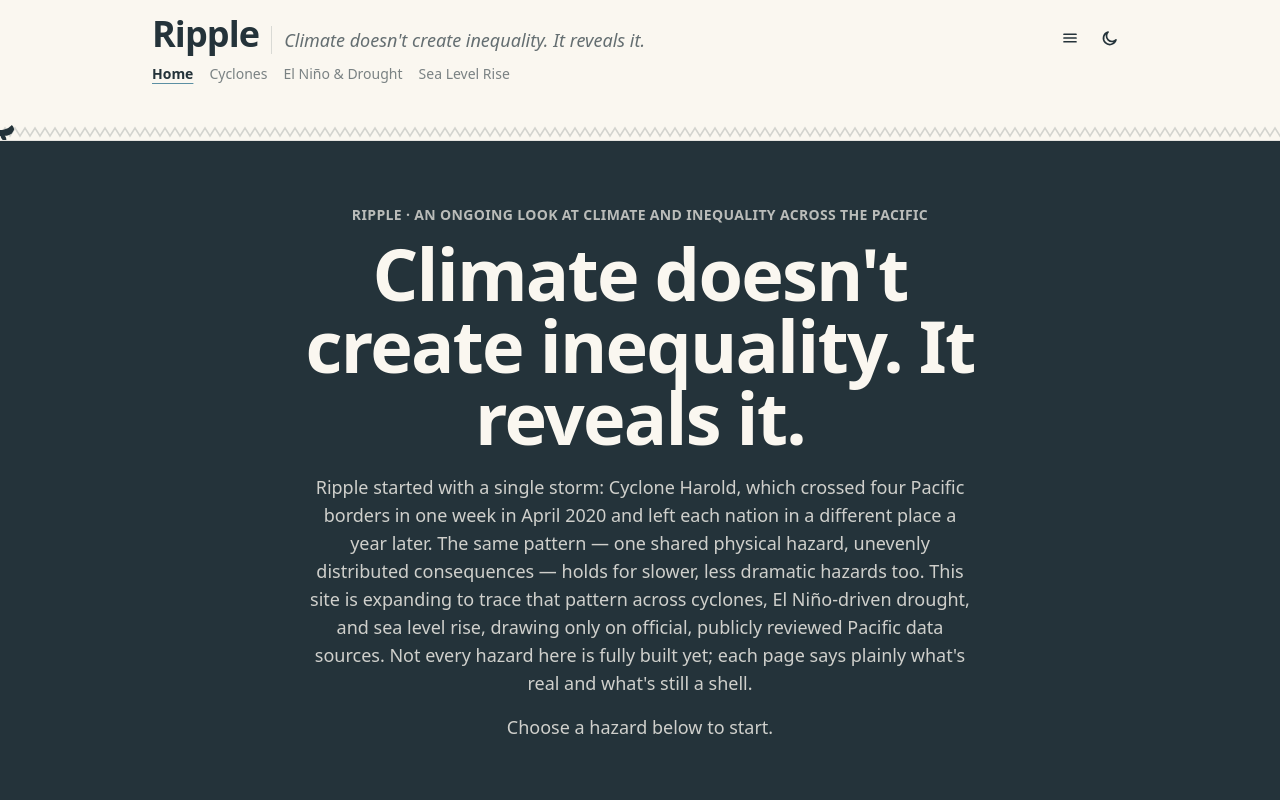
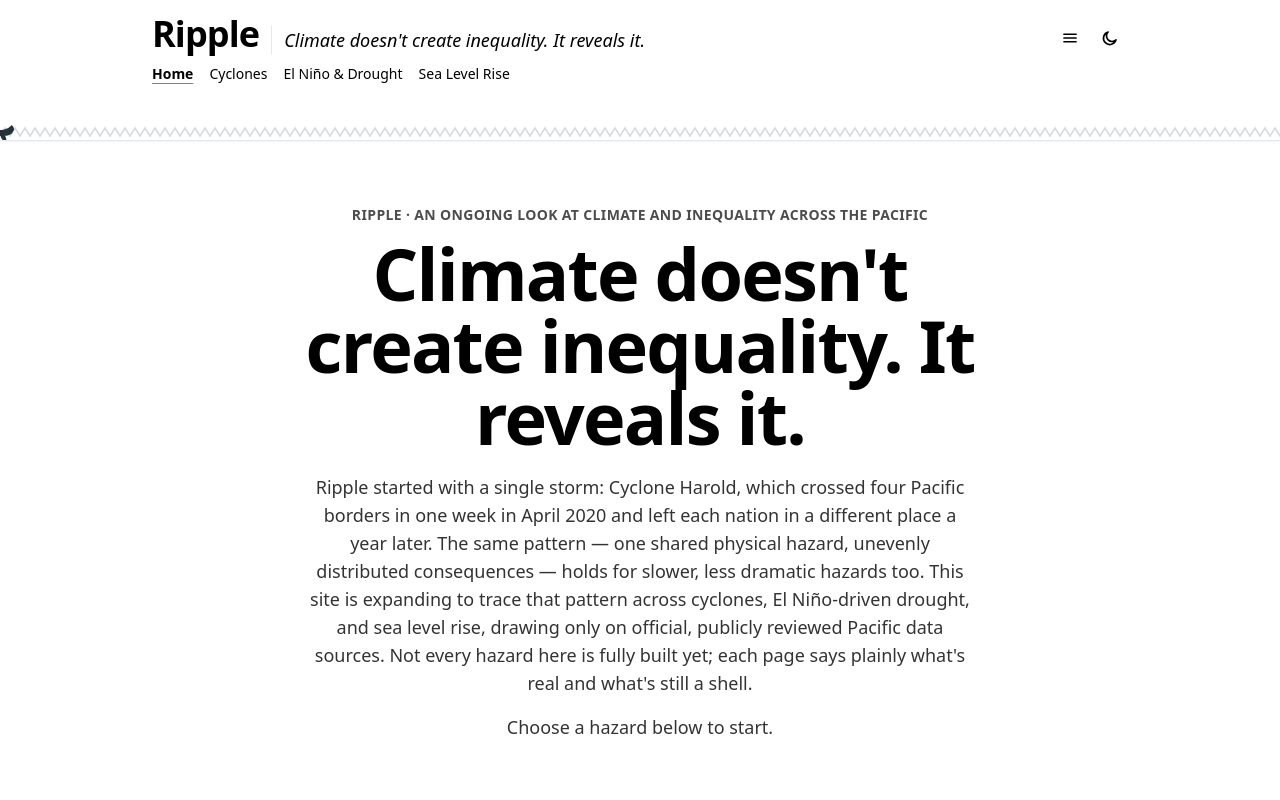
Before and after one commit to ReversalRedGarnet/DataViz-Mega, a React (Vite) app: page / in a window 1280 px wide. Shown: the top 800 px of the page. Built offline with nearby package versions, Linux system fonts and the light colour scheme.

Commit message:
Update Tailwind CSS configuration for dark mode

```diff
--- a/tailwind.config.js
+++ b/tailwind.config.js
@@ -1,61 +1,33 @@
 /** @type {import('tailwindcss').Config} */
+
 export default {
-  // Class-based, not media-query-based: a person's OS-level preference
-  // still picks the initial theme (see useTheme.jsx), but the toggle
-  // in Header.jsx needs to be able to override it and have that
-  // override persist -- `darkMode: 'media'` can't do either, since it
-  // only ever reflects the OS setting live with no way to pin a
-  // manual choice.
+  // Use class-based dark mode so users can override and persist
+  // their preferred theme independently of the OS setting.
   darkMode: 'class',
+
   content: [
     './index.html',
     './src/**/*.{js,jsx}',
   ],
+
   theme: {
     extend: {
       colors: {
-        // Soft ocean blue + soft sun yellow, per the design brief.
-        // Left as fixed hex (not theme-variable) in both modes,
-        // deliberately: these are the site's accent/brand colors --
-        // map markers, the wave motif's stroke, chart marks -- and
-        // both read clearly against a light OR a dark background
-        // already, the same way a logo's accent color usually
-        // doesn't itself change between a site's light/dark modes.
+        // Fixed brand colors used across both themes.
         ocean: '#5B8FA3',
         'ocean-light': '#DCEEF2',
         sun: '#F0C868',
         'sun-light': '#FBF1DC',
-        // ink/sand/panel/surface are CSS-variable-driven (see the
-        // :root / .dark blocks in index.css) rather than fixed hex,
-        // so every existing bg-ink, text-ink/70, border-ink/10 etc.
-        // usage across the site automatically tracks the current
-        // theme -- including the ink/opacity combinations already
-        // used everywhere for borders and hover states -- without
-        // needing a dark: variant added at each of those call sites.
-        // The rgb(var(...) / <alpha-value>) form is what makes
-        // Tailwind's /NN opacity modifiers keep working on top of a
-        // CSS variable.
-        ink: 'rgb(var(--color-ink) / <alpha-value>)',
-        sand: 'rgb(var(--color-sand) / <alpha-value>)',
-        // A single, restrained extra neutral -- used sparingly (see
-        // Section.jsx) for the two sections that read as an editorial
-        // "panel" (BigPicture, Compare recovery) rather than the
-        // interactive canvas (Hero/Map/RippleChain stay on plain
-        // sand). Deliberately not a new hue, just a slightly deeper
-        // warm neutral in the same family as sand -- same relationship
-        // kept in dark mode via its own CSS variable.
-        panel: 'rgb(var(--color-panel) / <alpha-value>)',
-        // NEW: the token every "card floating on top of a section"
-        // (RippleChain/ComparisonView/BigPicture/HazardCard/etc.) now
-        // uses instead of a literal `white`. In light mode this
-        // resolves to white, same as before -- in dark mode it
-        // resolves to a neutral a little LIGHTER than the page
-        // background, keeping the same "card sits above the page"
-        // relationship inverted rather than leaving literal white
-        // cards floating on a dark page.
-        surface: 'rgb(var(--color-surface) / <alpha-value>)',
+
+        // Theme-aware colors defined in index.css.
+        // Using rgb(var(...)/) preserves Tailwind opacity modifiers.
+        ink: 'rgb(var(--color-ink) / )',
+        sand: 'rgb(var(--color-sand) / )',
+        panel: 'rgb(var(--color-panel) / )',
+        surface: 'rgb(var(--color-surface) / )',
       },
     },
   },
+
   plugins: [],
-}
+};
```
